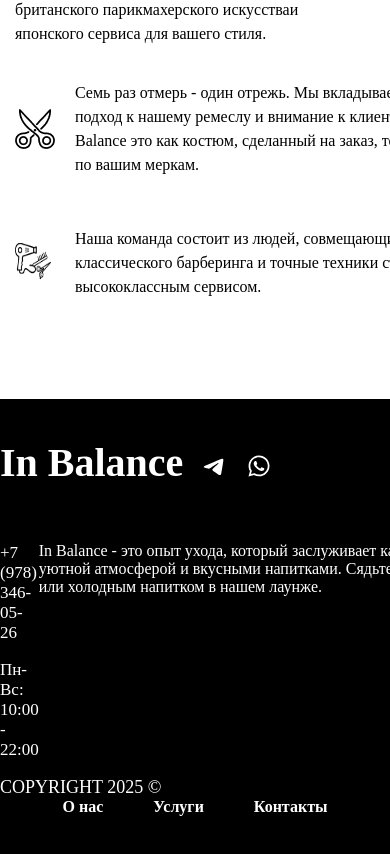
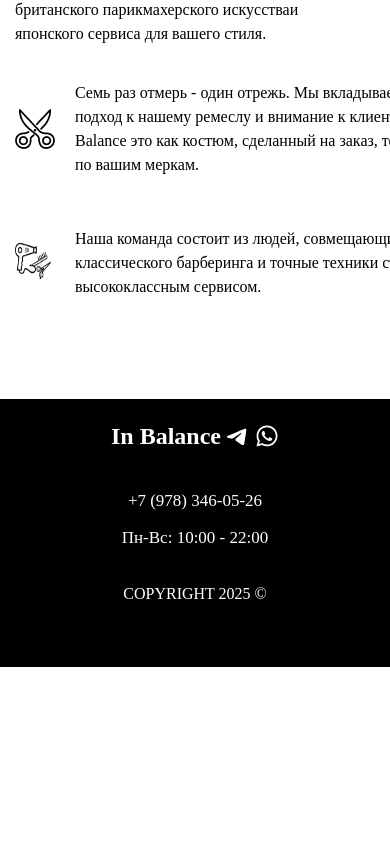
Before and after one commit to Ex1s9/Commerce-project, a React (Vite) app: page / in a window 390 px wide. Shown: the part 1931-2785 px from the top of the page. After the commit the page ends 2598 px from the top, so only its background shows below. Built offline with nearby package versions, Linux system fonts and the light colour scheme; a web font is replaced by a local one.

Commit message:
Adaptive layout added

```diff
--- a/src/components/footer/footer.module.scss
+++ b/src/components/footer/footer.module.scss
@@ -59,3 +59,86 @@
     }
   }
 }
+
+@media (max-width: 1200px) {
+  footer .container {
+    padding-left: 20px;
+    padding-right: 20px;
+
+    .mainFooterLine {
+      flex-direction: row;
+
+      .contacts {
+        width: 100%;
+        margin-bottom: 20px;
+      }
+
+      .footerMenu .txt {
+        width: 100%;
+      }
+    }
+  }
+}
+
+@media (max-width: 768px) {
+  footer .container {
+    .firstLine {
+      justify-content: center;
+
+      .tglIcon {
+        padding: 40px 0 0 5px;
+      }
+    }
+
+    .buttonList {
+      flex-direction: row;
+      gap: 20px;
+      align-items: center;
+    }
+
+    .nameTxt {
+      font-size: 2rem;
+      text-align: center;
+    }
+
+    .copyright {
+      text-align: center;
+    }
+
+    .footerMenu .txt {
+      display: none;
+    }
+
+    .mainFooterLine .contacts {
+      text-align: center;
+      margin-left: auto;
+      margin-right: auto;
+    }
+  }
+}
+
+@media (max-width: 480px) {
+  footer .container {
+    .nameTxt {
+      font-size: 1.5rem;
+    }
+
+    .copyright {
+      font-size: 1rem;
+    }
+
+    .buttonList a {
+      display: none;
+    }
+
+    .firstLine {
+      justify-content: center;
+
+      .tglIcon {
+        padding: 25px 0 0 5px;
+      }
+    }
+
+
+  }
+}
```
